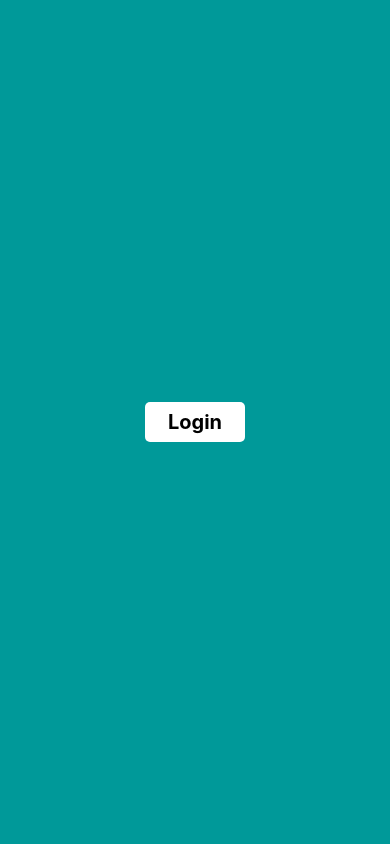
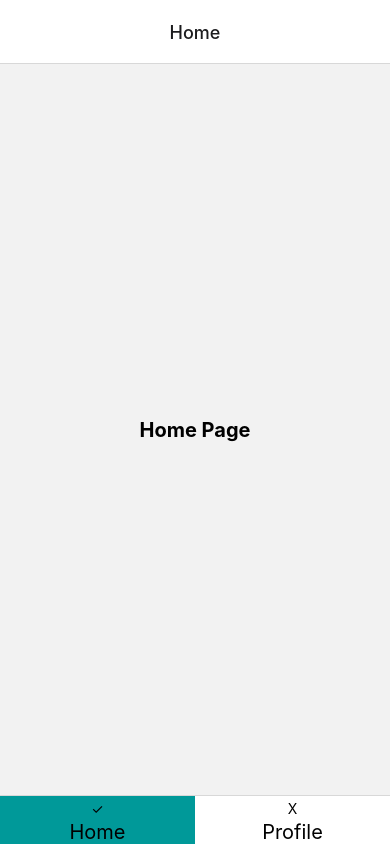
Before and after one commit to jahidhasanshuvo/react-native-redux-typescript.boilerplate, a React Native app: screen /BottomTab in a window 390 px wide. Before the commit this address had no page. Built offline with nearby package versions, Linux system fonts and the light colour scheme.

Commit message:
react navigation Bottom tab added

```diff
--- a/package.json
+++ b/package.json
@@ -10,6 +10,7 @@
     "lint": "eslint . --ext .js,.jsx,.ts,.tsx"
   },
   "dependencies": {
+    "@react-navigation/bottom-tabs": "^6.0.9",
     "@react-navigation/native": "^6.0.6",
     "@react-navigation/native-stack": "^6.2.5",
     "react": "17.0.2",
--- a/src/App.tsx
+++ b/src/App.tsx
@@ -2,9 +2,8 @@ import {NavigationContainer} from '@react-navigation/native';
 import {createNativeStackNavigator} from '@react-navigation/native-stack';
 import React from 'react';
 import {StatusBar} from 'react-native';
-import Home from './screens/Home';
+import BottomTab from './screens/BottomTab';
 import Login from './screens/Login';
-import Profile from './screens/Profile';
 import {Screens} from './screens/Screens';
 
 const App = () => {
@@ -24,10 +23,12 @@ const App = () => {
           component={Login}
           options={{headerShown: false}}
         />
-        <Stack.Screen name={Screens.Home} component={Home} />
-        <Stack.Screen name={Screens.Profile} component={Profile} />
+        <Stack.Screen
+          name={Screens.BottomTab}
+          component={BottomTab}
+          options={{headerShown: false}}
+        />
       </Stack.Navigator>
-      {/* <Profile /> */}
     </NavigationContainer>
   );
 };
--- /dev/null
+++ b/src/screens/BottomTab.tsx
@@ -0,0 +1,43 @@
+import React from 'react';
+import {createBottomTabNavigator} from '@react-navigation/bottom-tabs';
+import Home from './Home';
+import Profile from './Profile';
+import {Screens} from './Screens';
+import {StyleSheet, Text} from 'react-native';
+
+const Tab = createBottomTabNavigator();
+
+const BottomTab = () => {
+  return (
+    <Tab.Navigator
+      screenOptions={({route}) => ({
+        headerTitleAlign: 'center',
+        tabBarLabelStyle: styles.tabBarLabelStyle,
+        tabBarActiveBackgroundColor: '#009999',
+        tabBarIcon: ({focused, color, size}) => {
+          console.log(focused, color, size, route);
+          if (focused) {
+            return <Text>✓</Text>;
+          } else {
+            return <Text>X</Text>;
+          }
+        },
+      })}>
+      <Tab.Screen
+        name={Screens.Home}
+        component={Home}
+        options={{headerTitleAlign: 'center'}}
+      />
+      <Tab.Screen name={Screens.Profile} component={Profile} />
+    </Tab.Navigator>
+  );
+};
+
+const styles = StyleSheet.create({
+  tabBarLabelStyle: {
+    color: '#000000',
+    fontSize: 20,
+  },
+});
+
+export default BottomTab;
--- a/src/screens/Home.tsx
+++ b/src/screens/Home.tsx
@@ -11,7 +11,6 @@ const Home = () => {
 
 const styles = StyleSheet.create({
   body: {
-    backgroundColor: 'steelblue',
     flex: 1,
     alignItems: 'center',
     justifyContent: 'center',
--- a/src/screens/Login.tsx
+++ b/src/screens/Login.tsx
@@ -1,6 +1,7 @@
 import {NativeStackHeaderProps} from '@react-navigation/native-stack';
 import React from 'react';
 import {Pressable, StyleSheet, Text, View} from 'react-native';
+import {Screens} from './Screens';
 
 const Login = ({navigation}: NativeStackHeaderProps) => {
   return (
@@ -9,10 +10,10 @@ const Login = ({navigation}: NativeStackHeaderProps) => {
         style={styles.button}
         android_ripple={{color: '#009999'}}
         onPress={() => {
-          navigation.navigate('Profile');
+          navigation.navigate(Screens.BottomTab);
           navigation.reset({
             index: 0,
-            routes: [{name: 'Profile'}],
+            routes: [{name: Screens.BottomTab}],
           });
         }}>
         <Text style={styles.buttonText}>Login</Text>
--- a/src/screens/Profile.tsx
+++ b/src/screens/Profile.tsx
@@ -11,7 +11,6 @@ const Profile = () => {
 
 const styles = StyleSheet.create({
   body: {
-    backgroundColor: 'steelblue',
     flex: 1,
     alignItems: 'center',
     justifyContent: 'center',
--- a/src/screens/Screens.tsx
+++ b/src/screens/Screens.tsx
@@ -1,4 +1,5 @@
 export const Screens = {
+  BottomTab: 'BottomTab',
   Login: 'Login',
   Home: 'Home',
   Profile: 'Profile',
```
Also changed, not shown: 1 other file (tests, documents, lock files or other folders).
